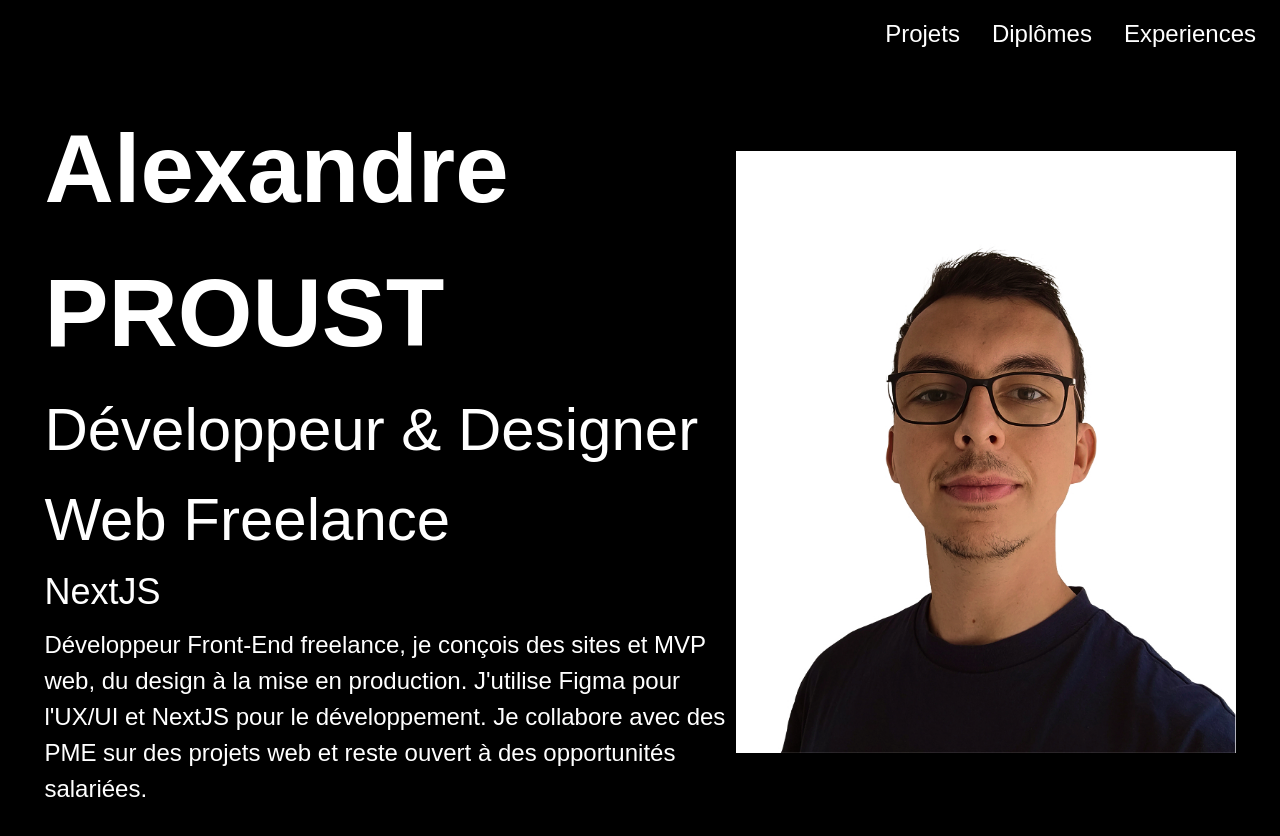
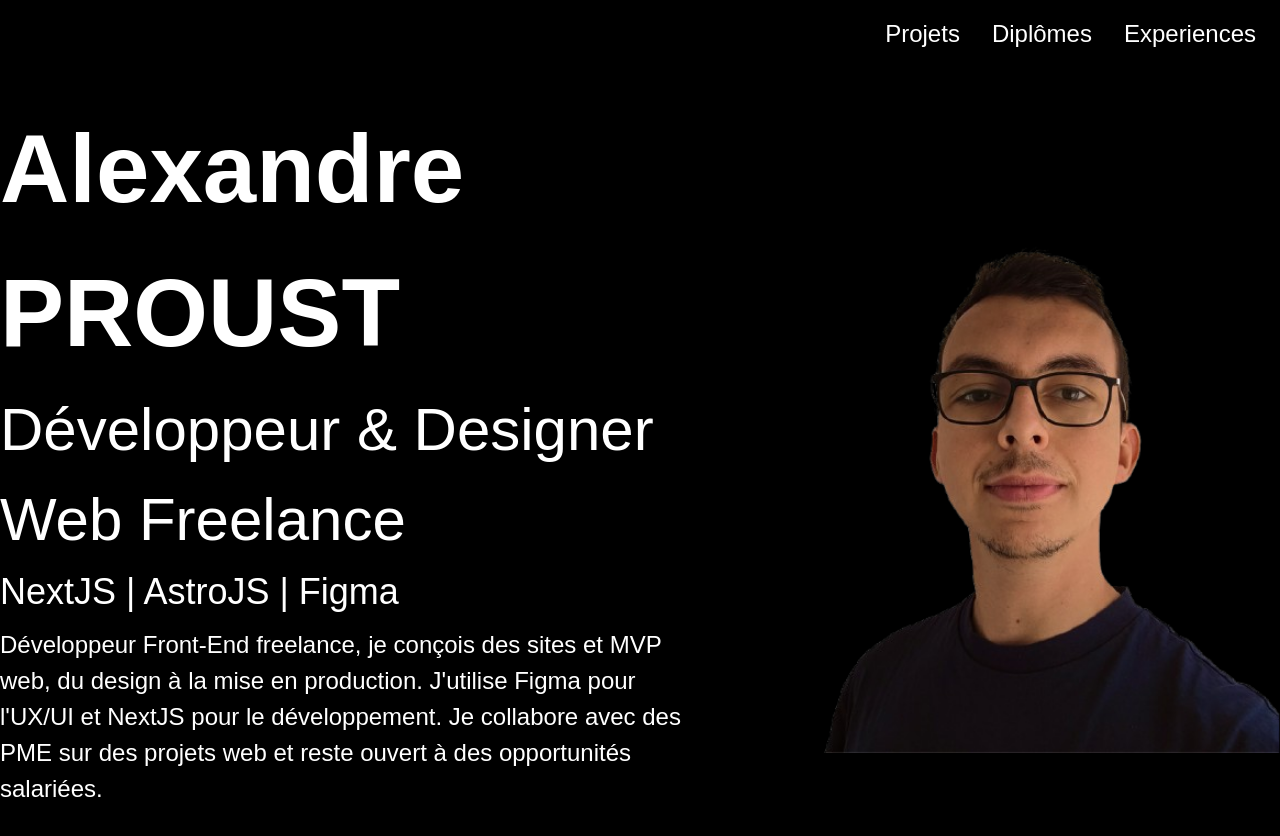
Before and after one commit to AlexPst-Dev/portfolio, a Next.js app: page / in a window 1280 px wide. Shown: the top 836 px of the page. Built offline with nearby package versions, Linux system fonts and the light colour scheme.

Commit message:
🎨 - update img for the background removed one

```diff
--- a/app/page.tsx
+++ b/app/page.tsx
@@ -2,12 +2,12 @@ import Image from "next/image";
 
 export default function Home() {
   return (
-    <section className="min-h-screen flex flex-col-reverse md:flex-row justify-center items-center">
+    <section className="min-h-screen flex flex-col-reverse md:flex-row justify-between items-center">
       <div id="leftPart" className="w-full md:w-[54%]">
         <div id="titles">
           <h1>Alexandre PROUST</h1>
           <h2>Développeur & Designer Web Freelance</h2>
-          <h3>NextJS</h3>
+          <h3>NextJS | AstroJS | Figma</h3>
         </div>
         <p className="mt-2">
           {`Développeur Front-End freelance, je conçois des sites et MVP web, du
@@ -19,7 +19,7 @@ export default function Home() {
 
       <div className="rightPart flex justify-center">
         <Image
-          src="/pp-alexandre-proust-website.jpg"
+          src="/pp-alexandre-proust-website.png"
           alt="Photo d'Alexandre"
           width={500}
           height={500}
```
Also changed, not shown: public/pp-alexandre-proust-website.jpg (deleted), public/pp-alexandre-proust-website.png (added).
